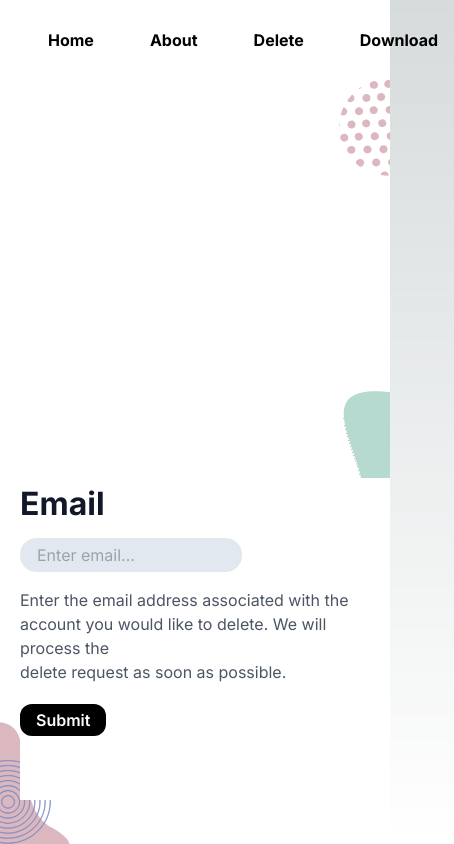
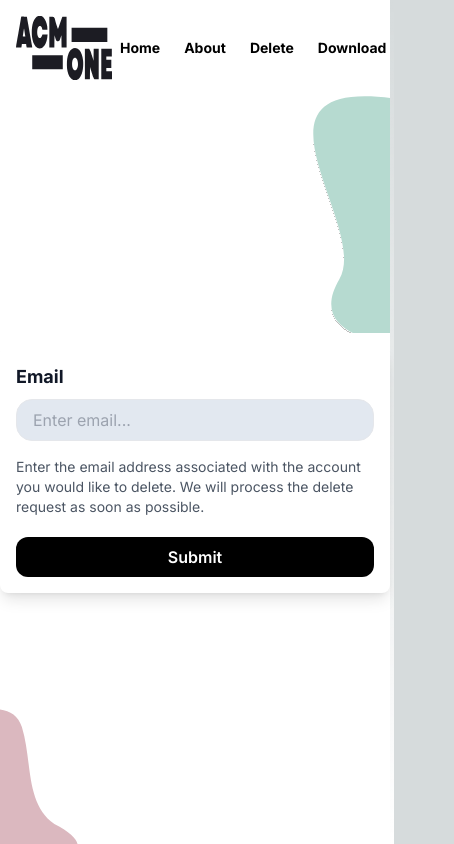
Before and after one commit to technical-director-acmvit/acmone-website, a Next.js app: page /delete in a window 390 px wide. Shown: the whole page, 454 px wide, since content can reach past the window. Built offline with nearby package versions, Linux system fonts and the light colour scheme.

Commit message:
responsive try

```diff
--- a/src/app/(pages)/about/page.tsx
+++ b/src/app/(pages)/about/page.tsx
@@ -3,8 +3,8 @@ import React from 'react'
 
 export default function Page() {
   return (
-    <div>
-      <About/>
+    <div className='name="viewport" content="width=device-width, initial-scale=1.0'>
+      <About />
     </div>
-  )
+  );
 }
--- a/src/app/(pages)/delete/page.tsx
+++ b/src/app/(pages)/delete/page.tsx
@@ -3,8 +3,8 @@ import React from 'react'
 
 export default function page() {
   return (
-    <div>
-      <Delete/>
+    <div className='name="viewport" content="width=device-width, initial-scale=1.0'>
+      <Delete />
     </div>
-  )
+  );
 }
--- a/src/app/components/About/about.tsx
+++ b/src/app/components/About/about.tsx
@@ -1,5 +1,4 @@
-"use client"
-
+"use client";
 import React, { useState } from "react";
 import Image from "next/image";
 import Navbar from "../Navbar";
@@ -31,14 +30,7 @@ const About: React.FC = () => {
   };
 
   return (
-    <div
-      className="bg-gray-900 text-white min-h-screen flex flex-col bg-no-repeat"
-      style={{
-        backgroundImage: "url('/aboutleft.svg'),url('/aboutdown.svg')",
-        backgroundPosition: "left 85%, right 100%",
-        backgroundSize: "15%, 35%",
-      }}
-    >
+    <div className="bg-gray-900 text-white min-h-screen flex flex-col bg-no-repeat">
       <Navbar logoColor="white" textColor="white" />
       <main className="flex-grow flex items-center justify-center relative">
         <button
@@ -49,10 +41,11 @@ const About: React.FC = () => {
           }`}
           onClick={prevImage}
           disabled={currentIndex === 0}
+          style={{ zIndex: 10, top: "50%" }}
         >
           ❮
         </button>
-        <div className="relative w-full max-w-3xl overflow-hidden">
+        <div className="relative w-full max-w-screen-xl mx-auto overflow-hidden">
           <div
             className="flex transition-transform duration-300 ease-in-out"
             style={{ transform: `translateX(-${currentIndex * 100}%)` }}
@@ -72,7 +65,9 @@ const About: React.FC = () => {
                     className="object-contain"
                   />
                 </div>
-                <p className="text-white text-xl ml-8">{image.text}</p>
+                <p className="text-white text-lg font-bold ml-4 md:ml-8 text-center">
+                  {image.text}
+                </p>
               </div>
             ))}
           </div>
@@ -85,6 +80,7 @@ const About: React.FC = () => {
           }`}
           onClick={nextImage}
           disabled={currentIndex === images.length - 1}
+          style={{ zIndex: 10, top: "50%" }}
         >
           ❯
         </button>
--- a/src/app/components/Delete/delete.tsx
+++ b/src/app/components/Delete/delete.tsx
@@ -1,51 +1,81 @@
-"use client"
-
-import React from "react";
+"use client";
+import React, { useState } from "react";
 import Navbar from "../Navbar";
 
 const Delete: React.FC = () => {
+  const [showPopup, setShowPopup] = useState(false);
+
+  const handleSubmit = (e: React.FormEvent) => {
+    e.preventDefault();
+    setShowPopup(true);
+  };
+
+  const handleClosePopup = () => {
+    setShowPopup(false);
+  };
+
   return (
     <div className="min-h-screen flex flex-col bg-white bg-fixed">
       <Navbar textColor="black" logoColor="black" />
       <div
-        className="flex-1 flex items-end justify-evenly bg-no-repeat"
+        className="flex-1 flex items-center justify-center"
         style={{
-          backgroundImage:
-            "url('/Group.svg'), url('/Ellipse1.svg'), url('/Group2.svg'),url('/Ellipse4.svg')",
-          backgroundPosition:
-            "bottom left, bottom left, top right, right",
-          backgroundSize: "13%, 18%, 13%, 12%",
+          backgroundImage: "url('/Ellipse1.svg'), url('/Ellipse4.svg')",
+          backgroundRepeat: "no-repeat",
+          backgroundPosition: "bottom left, top right",
+          backgroundSize: "20% auto, 20% auto",
         }}
       >
-        <form className="bg-white ml-5 mb-11 pb-16">
-          <div className="mb-2">
+        <form
+          className="bg-white w-full max-w-lg p-4 sm:p-8 rounded-lg shadow-lg"
+          onSubmit={handleSubmit}
+        >
+          <div className="mb-4">
             <label
               htmlFor="email"
-              className="font-bold text-[32px] text-gray-900 mb-2 flex w-[130px] h-[52px] flex-col justify-center flex-shrink-0"
+              className="block text-lg font-bold text-gray-900 mb-2"
             >
               Email
             </label>
             <input
               type="email"
               id="email"
-              className="block bg-slate-200 w-3/5 px-4 py-1 border rounded-2xl focus:ring focus:outline-none focus:ring-blue-300"
+              className="block w-full px-4 py-2 border rounded-2xl bg-slate-200 focus:ring focus:outline-none focus:ring-blue-300"
               placeholder="Enter email..."
               required
             />
           </div>
-          <p className="mt-4 text-gray-600">
+          <p className="mt-4 text-gray-600 text-sm sm:text-base md:text-lg lg:text-xl">
             Enter the email address associated with the account you would like
-            to delete. We will process the
-            <br /> delete request as soon as possible.
+            to delete. We will process the delete request as soon as possible.
           </p>
           <button
             type="submit"
-            className="w-half mt-5 py-1 px-4 bg-black text-white font-semibold rounded-xl hover:bg-gray-800 focus:outline-none focus:ring focus:ring-gray-700"
+            className="w-full mt-5 py-2 bg-black text-white font-semibold rounded-xl hover:bg-gray-800 focus:outline-none focus:ring focus:ring-gray-700"
           >
             Submit
           </button>
         </form>
       </div>
+      {showPopup && (
+        <div className="fixed inset-0 bg-gray-800 bg-opacity-75 flex items-center justify-center px-4 sm:px-0">
+          <div className="bg-white p-6 sm:p-8 rounded-lg shadow-lg text-center max-w-md w-full">
+            <h2 className="text-2xl text-black font-bold mb-4">
+              Request Submitted
+            </h2>
+            <p className="mb-4 text-black">
+              Your form has been submitted. We shall process your delete request
+              soon.
+            </p>
+            <button
+              className="py-2 px-4 bg-black text-white font-semibold rounded-xl hover:bg-gray-800 focus:outline-none focus:ring focus:ring-gray-700"
+              onClick={handleClosePopup}
+            >
+              Close
+            </button>
+          </div>
+        </div>
+      )}
     </div>
   );
 };
--- a/src/app/components/Home/home.tsx
+++ b/src/app/components/Home/home.tsx
@@ -4,17 +4,17 @@ import Navbar from "../Navbar";
 const Home: React.FC = () => {
   return (
     <div
-      className="min-h-screen bg-white bg-fixed bg-no-repeat flex flex-col"
+      className="min-h-screen sm:h-screen bg-white sm:bg-fixed bg-no-repeat flex sm:flex-col flex-col"
       style={{
         backgroundImage:
           "url('/PinkSpreadPurpleStripes.svg'), url('/GreenDotsPurpleCircles.svg'), url('/TeamBrainstorming.svg'), url('/LogoB.svg')",
         backgroundPosition:
           "top 111.5% right 116%, left 110% top 40%, center top 13%, center top 60%",
-        backgroundSize: "25%, 21%, 22%, 22%",
+        backgroundSize: "25%, 21%, 22%, 20%",
       }}
     >
       <Navbar textColor="black" logoColor="black" />
-      <div className="flex flex-col flex-1 justify-end items-center text-center font-serif pb-20">
+      <div className="flex flex-col flex-1 justify-end items-center sm:text-center font-serif pb-20">
         <h1 className="text-black text-3xl md:text-4xl">ACM IN ONE</h1>
         <button className="mt-5 px-6 py-2 bg-black text-white text-lg md:text-xl rounded-lg">
           <a href="/download" className="px-8 py-2 block">
--- a/src/app/components/Navbar.tsx
+++ b/src/app/components/Navbar.tsx
@@ -1,29 +1,41 @@
 import React from "react";
+import Image from "next/image";
+
 interface NavbarProps {
   logoColor: "black" | "white";
   textColor: "black" | "white";
 }
-import Image from "next/image";
-
 
 const Navbar: React.FC<NavbarProps> = ({ logoColor, textColor }) => {
   return (
-    <nav className="bg-transparent py-5">
-      <div className="max-w-screen-xl mx-auto px-4 sm:px-8 lg:px-8 flex justify-between items-center">
-        <div className="pr-4 sm:pr-8">
+    <nav className="bg-transparent py-4 md:py-5">
+      <div className="max-w-screen-xl mx-auto px-4 sm:px-6 md:px-8 flex justify-between items-center">
+        <div className="flex-shrink-0">
           {logoColor === "black" ? (
-            <Image src="/LogoB.svg" alt="Logo" width={150} height={100} />
+            <Image
+              src="/LogoB.svg"
+              alt="Logo"
+              width={100}
+              height={70}
+              className="md:w-36 md:h-24 w-24 h-16"
+            />
           ) : (
-            <Image src="/Logo.svg" alt="Logo" width={150} height={100} />
+            <Image
+              src="/Logo.svg"
+              alt="Logo"
+              width={100}
+              height={70}
+              className="md:w-36 md:h-24 w-24 h-16"
+            />
           )}
         </div>
-        <ul className="flex gap-6 list-none">
+        <ul className="flex gap-2 sm:gap-4 md:gap-6 list-none">
           <li>
             <a
               href="/"
-              className={`block py-2 px-4 text-center font-bold ${
+              className={`block py-2 px-2 md:px-3 text-center font-bold ${
                 textColor === "black" ? "text-black" : "text-white"
-              } hover:text-gray-200`}
+              } hover:text-gray-200 text-sm md:text-base`}
             >
               Home
             </a>
@@ -31,9 +43,9 @@ const Navbar: React.FC<NavbarProps> = ({ logoColor, textColor }) => {
           <li>
             <a
               href="/about"
-              className={`block py-2 px-4 text-center font-bold ${
+              className={`block py-2 px-2 md:px-3 text-center font-bold ${
                 textColor === "black" ? "text-black" : "text-white"
-              } hover:text-gray-200`}
+              } hover:text-gray-200 text-sm md:text-base`}
             >
               About
             </a>
@@ -41,9 +53,9 @@ const Navbar: React.FC<NavbarProps> = ({ logoColor, textColor }) => {
           <li>
             <a
               href="/delete"
-              className={`block py-2 px-4 text-center font-bold ${
+              className={`block py-2 px-2 md:px-3 text-center font-bold ${
                 textColor === "black" ? "text-black" : "text-white"
-              } hover:text-gray-200`}
+              } hover:text-gray-200 text-sm md:text-base`}
             >
               Delete
             </a>
@@ -51,9 +63,9 @@ const Navbar: React.FC<NavbarProps> = ({ logoColor, textColor }) => {
           <li>
             <a
               href="/download"
-              className={`block py-2 px-4 text-center font-bold ${
+              className={`block py-2 px-2 md:px-3 text-center font-bold ${
                 textColor === "black" ? "text-black" : "text-white"
-              } hover:text-gray-200`}
+              } hover:text-gray-200 text-sm md:text-base`}
             >
               Download
             </a>
--- a/src/app/globals.css
+++ b/src/app/globals.css
@@ -32,3 +32,11 @@ body {
     text-wrap: balance;
   }
 }
+
+@media (max-width: 768px) {
+  .home-background {
+    background-position:
+      top 120% right 100%, left 100% top 50%, center top 20%, center top 70%;
+    background-size: 35%, 30%, 32%, 32%;
+  }
+}
```
Also changed, not shown: src/app/components/Download/download.tsx (+11 -14 lines).
